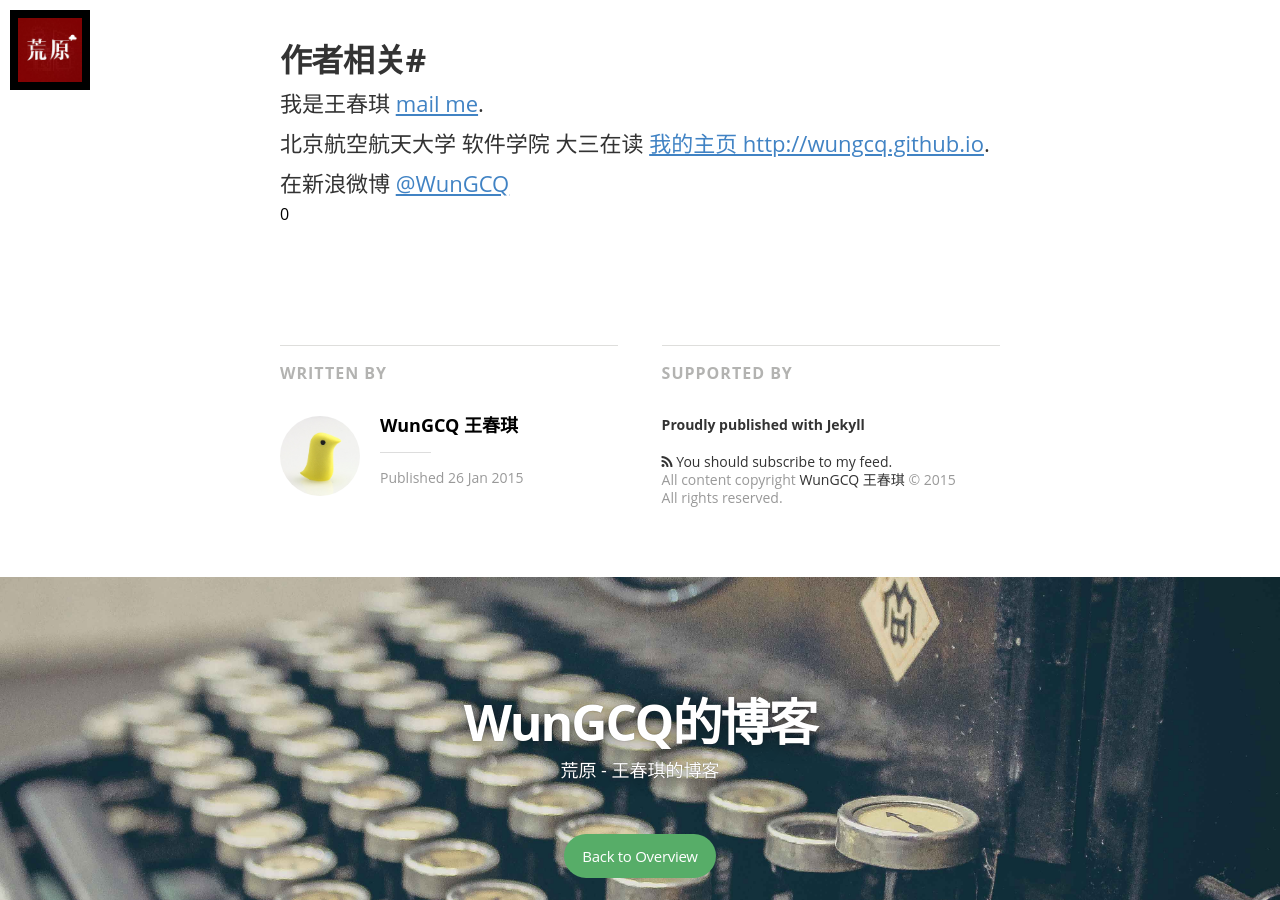
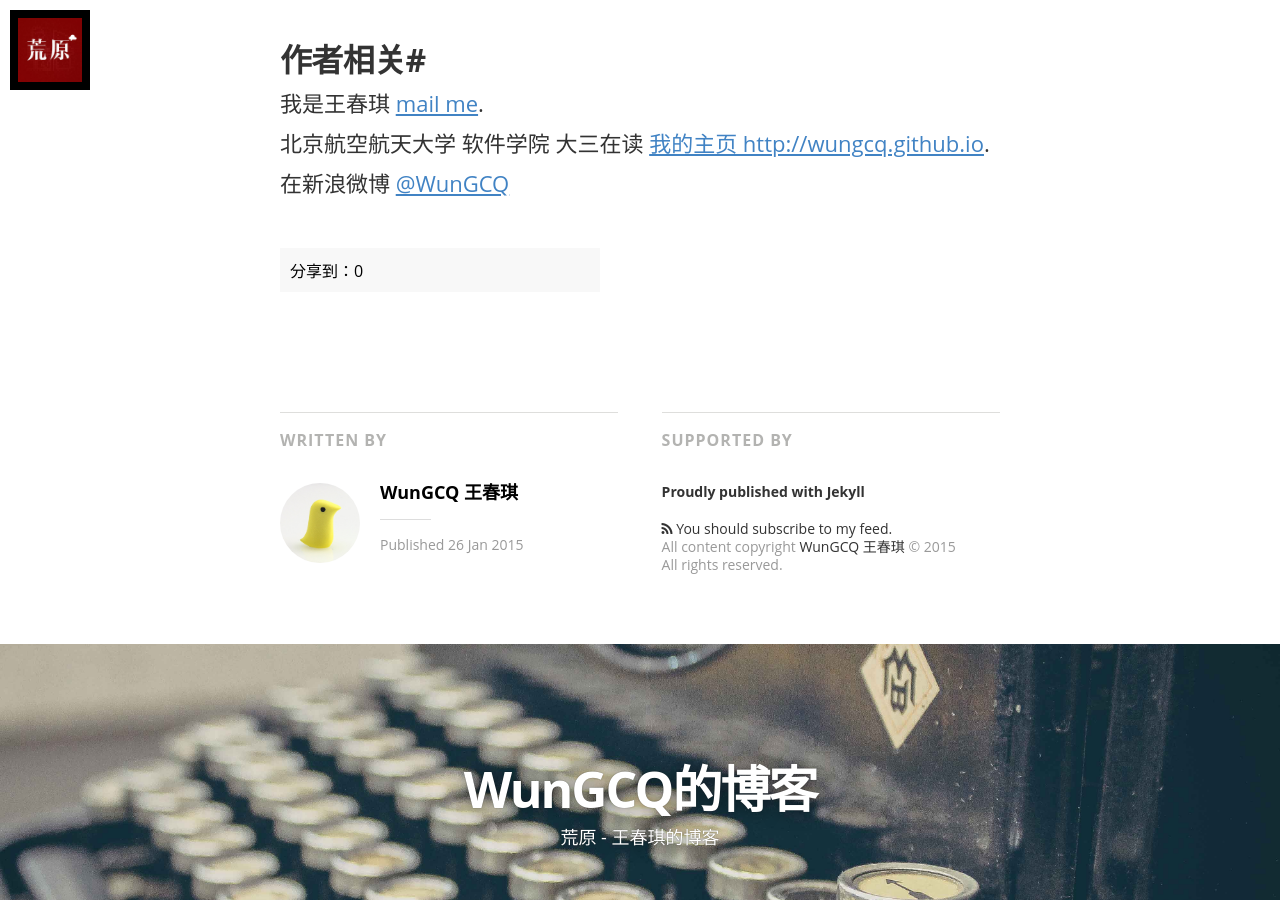
Before and after one commit to wcqblog/wcqblog.github.io, a Jekyll site: the page built from _posts/2015-1-26-about-me.markdown, in a window 1280 px wide and 900 px high, scrolled down 942 px. Built offline with Jekyll 4.4.1, drawn with Linux system fonts in a browser that asks for light colours; nearby versions of some CDN libraries; some web fonts are replaced; Markdown is read by kramdown in place of the engine named in the settings; comment, search, counter and statistics services are not loaded.

Commit message:
Update post.html

```diff
--- a/_layouts/post.html
+++ b/_layouts/post.html
@@ -50,7 +50,7 @@
           <a name="topofpage"></a>
           {{content}}
         </section>
-        <div class="bshare-custom"><a title="分享到新浪微博" class="bshare-sinaminiblog"></a><a title="分享到微信" class="bshare-weixin"></a><a title="分享到人人网" class="bshare-renren"></a><a title="分享到Facebook" class="bshare-facebook"></a><a title="分享到豆瓣" class="bshare-douban"></a><a title="分享到Evernote" class="bshare-evernote"></a><a title="分享到有道笔记" class="bshare-youdaonote"></a><a title="分享到QQ空间" class="bshare-qzone"></a><a title="更多平台" class="bshare-more bshare-more-icon more-style-addthis"></a><span class="BSHARE_COUNT bshare-share-count">0</span></div><script type="text/javascript" charset="utf-8" src="http://static.bshare.cn/b/buttonLite.js#style=-1&amp;uuid=&amp;pophcol=1&amp;lang=zh"></script><script type="text/javascript" charset="utf-8" src="http://static.bshare.cn/b/bshareC0.js"></script>
+        <div class="bshare-custom" style="margin-top:45px;width:300px;padding:10px;background-color:#f8f8f8;">分享到：<a title="分享到新浪微博" class="bshare-sinaminiblog"></a><a title="分享到微信" class="bshare-weixin"></a><a title="分享到人人网" class="bshare-renren"></a><a title="分享到Facebook" class="bshare-facebook"></a><a title="分享到豆瓣" class="bshare-douban"></a><a title="分享到Evernote" class="bshare-evernote"></a><a title="分享到有道笔记" class="bshare-youdaonote"></a><a title="分享到QQ空间" class="bshare-qzone"></a><a title="更多平台" class="bshare-more bshare-more-icon more-style-addthis"></a><span class="BSHARE_COUNT bshare-share-count">0</span></div><script type="text/javascript" charset="utf-8" src="http://static.bshare.cn/b/buttonLite.js#style=-1&amp;uuid=&amp;pophcol=1&amp;lang=zh"></script><script type="text/javascript" charset="utf-8" src="http://static.bshare.cn/b/bshareC0.js"></script>
         <div id="disqus_thread"></div>
         <script type="text/javascript">
             /* * * CONFIGURATION VARIABLES: EDIT BEFORE PASTING INTO YOUR WEBPAGE * * */
```
